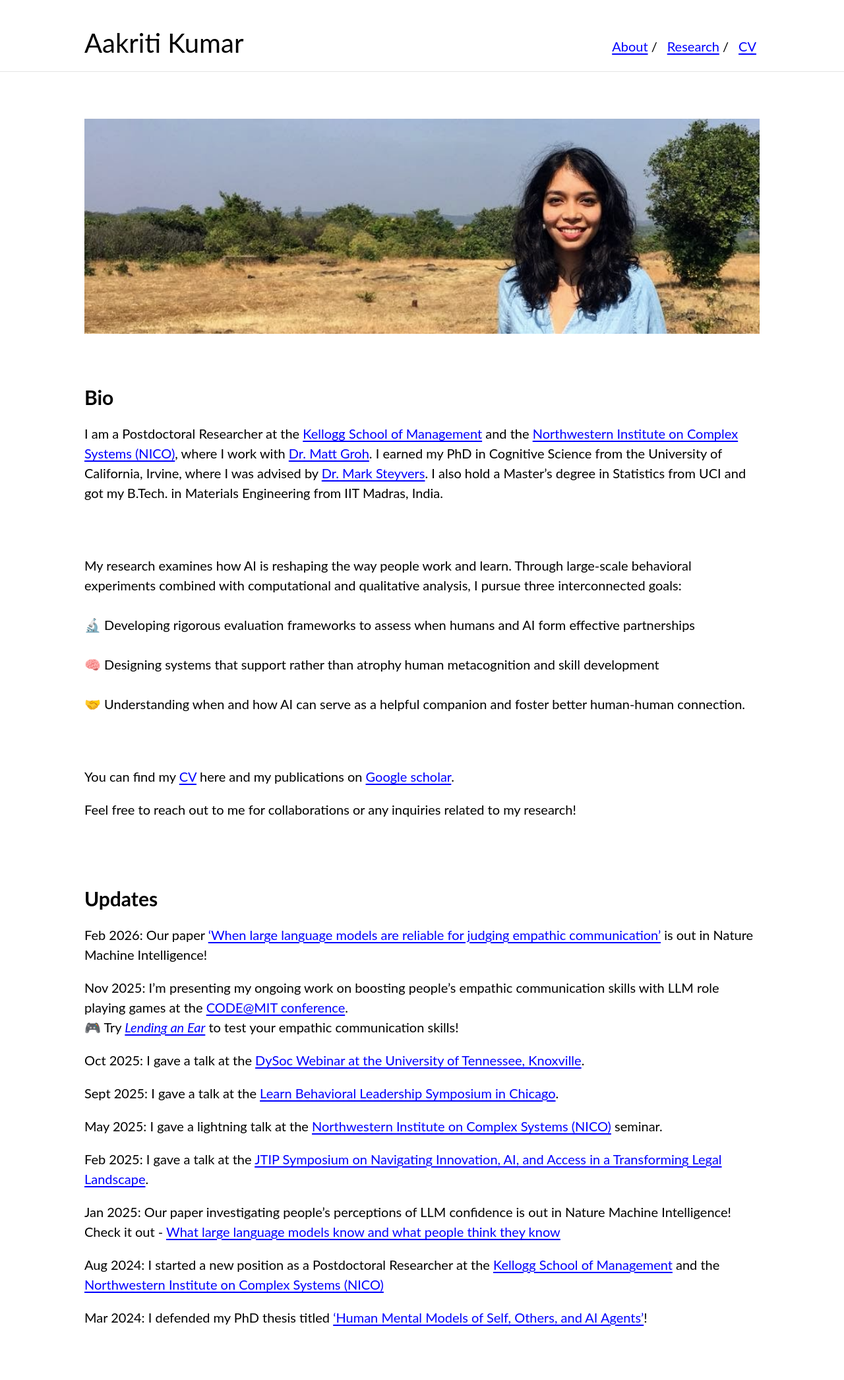
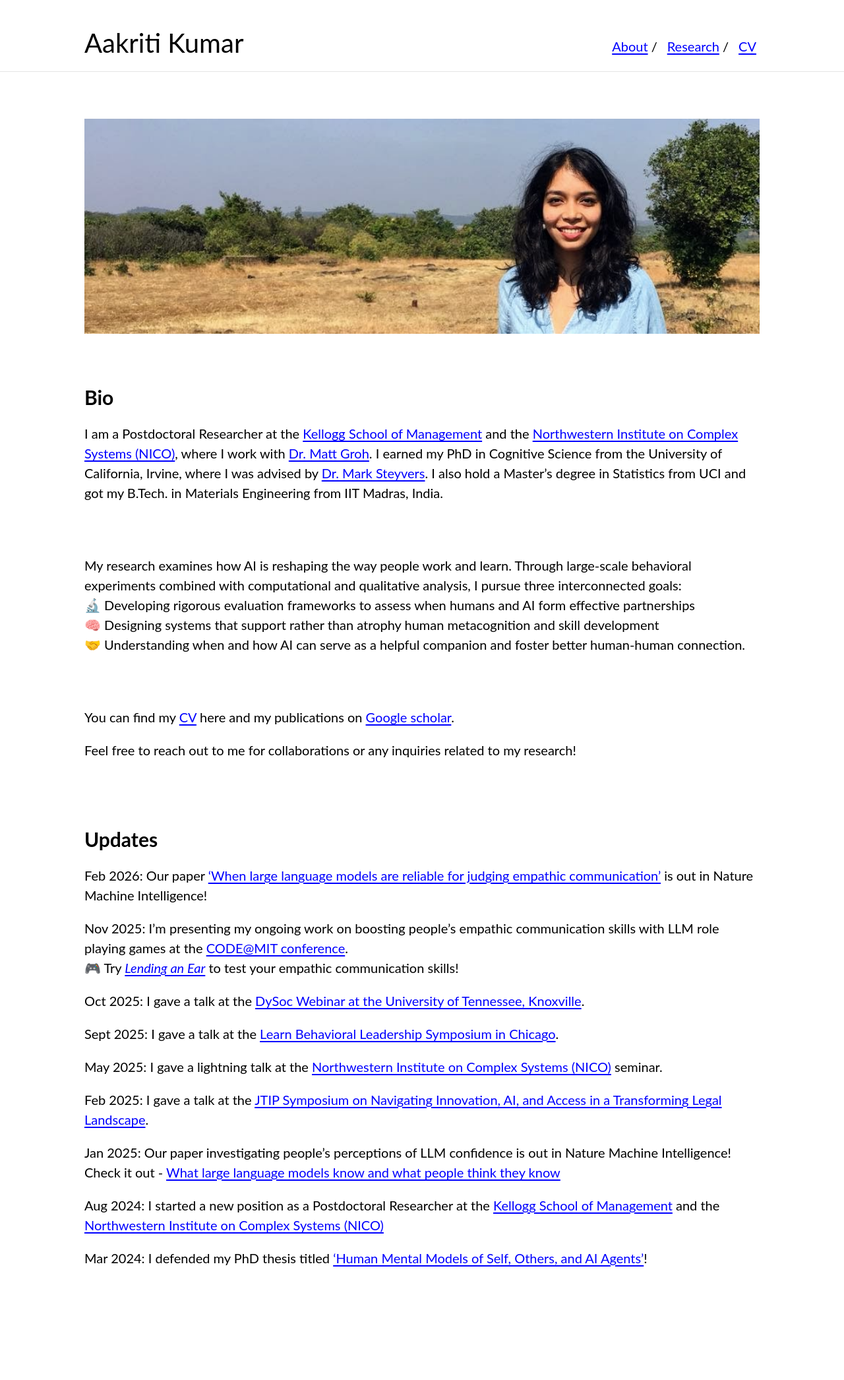
Before and after one commit to aakriti1kumar/aakriti1kumar.github.io, a Jekyll site: the page built from index.md, in a window 1280 px wide. Shown: the whole page at 66% size. Built offline with Jekyll 4.4.1, drawn with Linux system fonts in a browser that asks for light colours; our own code applies the rules of GitHub Pages for plain Markdown files; Markdown is read by kramdown in place of the engine named in the settings; after the commit the page ends 2002 px from its top, so only the background shows below that.

Commit message:
Refactor research description for clarity and flow

```diff
--- a/index.md
+++ b/index.md
@@ -8,8 +8,8 @@
 I am a Postdoctoral Researcher at the [Kellogg School of Management](https://www.kellogg.northwestern.edu/) and the [Northwestern Institute on Complex Systems (NICO)](https://www.nico.northwestern.edu/), where I work with [Dr. Matt Groh](https://mattgroh.com/). I earned my PhD in Cognitive Science from the University of California, Irvine, where I was advised by [Dr. Mark Steyvers](https://steyvers.socsci.uci.edu/). I also hold a Master's degree in Statistics from UCI and got my B.Tech. in Materials Engineering from IIT Madras, India.
 
 <br><br>
-My research examines how AI is reshaping the way people work and learn. Through large-scale behavioral experiments combined with computational and qualitative analysis, I pursue three interconnected goals: <br><br> 🔬 Developing rigorous evaluation frameworks to assess when humans and AI form effective partnerships <br><br>
-🧠 Designing systems that support rather than atrophy human metacognition and skill development <br><br>
+My research examines how AI is reshaping the way people work and learn. Through large-scale behavioral experiments combined with computational and qualitative analysis, I pursue three interconnected goals: <br> 🔬 Developing rigorous evaluation frameworks to assess when humans and AI form effective partnerships <br>
+🧠 Designing systems that support rather than atrophy human metacognition and skill development <br>
 🤝 Understanding when and how AI can serve as a helpful companion and foster better human-human connection.
 
 <br><br>
```
